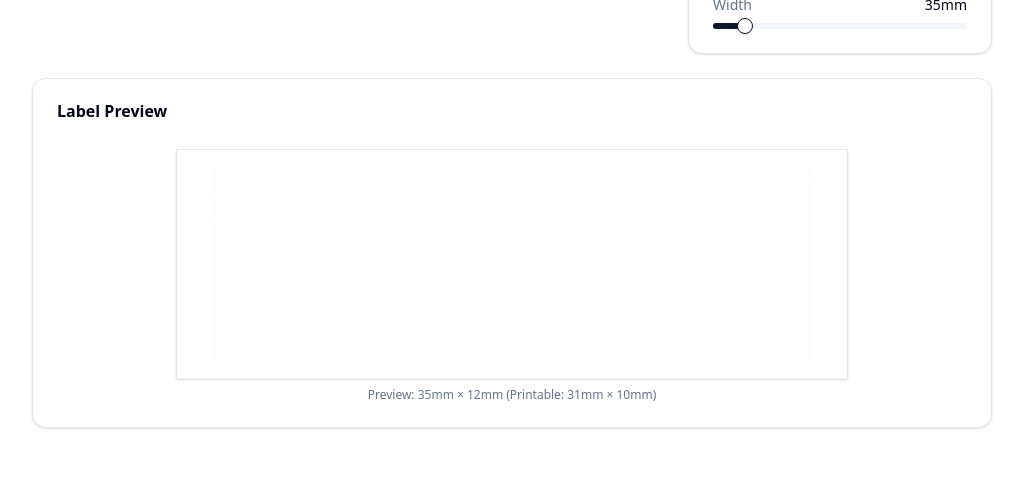
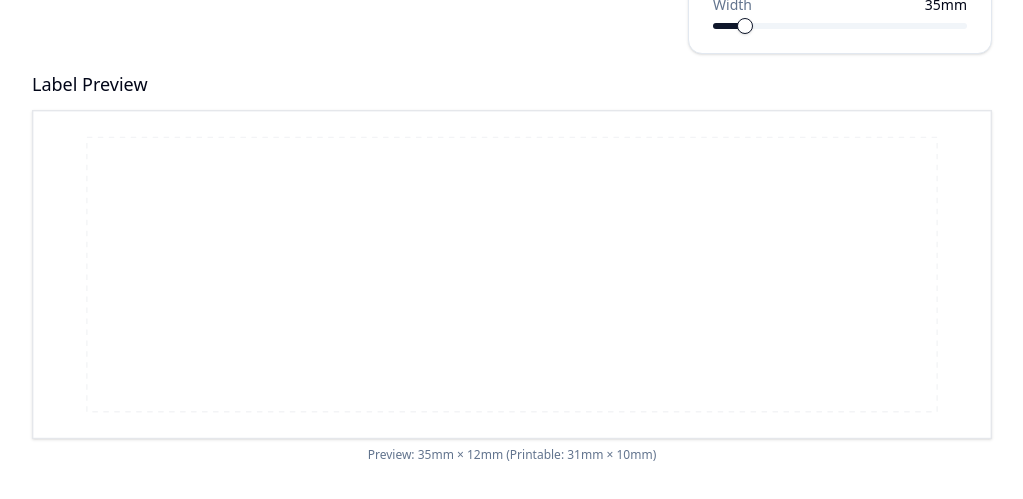
Before and after one commit to kamilpajak/gridfinity-label-generator, a SvelteKit app: page / in a window 1280 px wide. Shown: the part 615-1114 px from the top of the page, without its empty margins (128-1151 px from the left). Before the commit the page ends 1091 px from the top, so only its background shows below. Built offline with nearby package versions, Linux system fonts and the light colour scheme.

Commit message:
feature/single-label-ui: Optimize label preview space usage
- Remove Card wrapper from label preview section
- Replace with minimal section and heading
- Remove max-width constraint to better utilize available space
- Reduce top margin from mt-6 to mt-4

```diff
--- a/src/routes/+page.svelte
+++ b/src/routes/+page.svelte
@@ -366,12 +366,8 @@
 				</div>
 			</div>
 
-			<Card.Root class="mt-6">
-				<Card.Header>
-					<Card.Title>Label Preview</Card.Title>
-				</Card.Header>
-				<Card.Content>
-					<div class="mx-auto max-w-2xl">
+			<section class="mt-4">
+				<h3 class="text-lg font-medium mb-3">Label Preview</h3>
 				<LabelPreview
 					primaryText={labelPrimaryText}
 					secondaryText={labelSecondaryText}
@@ -384,9 +380,7 @@
 					labelHeight={parseInt(labelHeight)}
 					{labelWidth}
 				/>
-					</div>
-				</Card.Content>
-			</Card.Root>
+			</section>
 		</Tabs.Content>
 
 		<Tabs.Content value="batch" class="mt-6">
```
Lines whose indentation alone changed are shown as unchanged.
